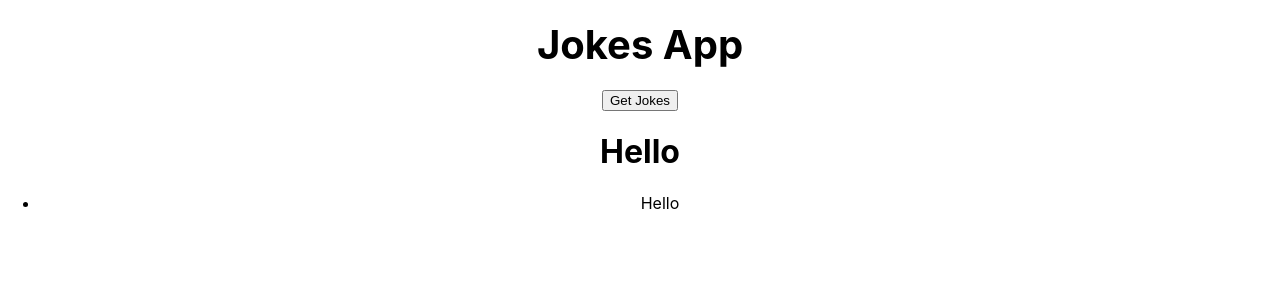
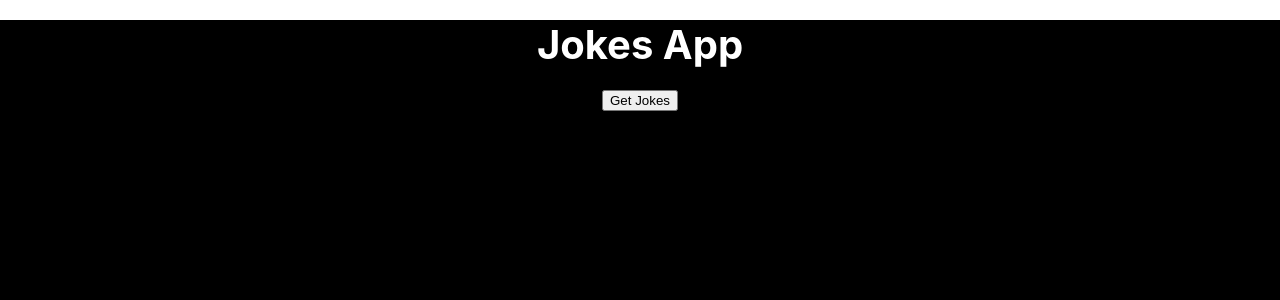
Before and after one commit to Kemosabe2911/Jokes-app, a React (Create React App) app in the folder jokes-app/: page / in a window 1280 px wide. Shown: the top 300 px of the page. Built offline with nearby package versions, Linux system fonts and the light colour scheme.

Commit message:
Update body tag

```diff
--- a/jokes-app/public/index.html
+++ b/jokes-app/public/index.html
@@ -12,6 +12,12 @@
     <link rel="apple-touch-icon" href="%PUBLIC_URL%/logo192.png" />
 
     <link rel="manifest" href="%PUBLIC_URL%/manifest.json" />
+    <style>
+      body{
+        margin: 0;
+        padding: 0;
+      }
+    </style>
     <title>Jokes App</title>
   </head>
   <body>
--- a/jokes-app/src/App.css
+++ b/jokes-app/src/App.css
@@ -1,6 +1,10 @@
 .App {
   text-align: center;
   min-height: 100vh;
+  color: #ffffff;
+  margin: 0;
+  padding: 0;
+  background-color: #000000;
 }
 
 .App-header {
@@ -10,6 +14,5 @@
   justify-content: center;
   font-size: 40px;
   margin: 20px 0px;
-  color: #000000;
   font-weight: bold;
 }
--- a/jokes-app/src/components/DisplayJokes.js
+++ b/jokes-app/src/components/DisplayJokes.js
@@ -1,4 +1,5 @@
 import React from 'react'
+import '../App.css';
 
 const DisplayJokes = ({result}) =>{
     var jokes=[];
@@ -14,13 +15,11 @@ const DisplayJokes = ({result}) =>{
     console.log(items);
     return(
         <div className="output">
-            <h1>Hello</h1>
-        <ul>
-            {items.map((data) =>{
-                <li>{data}</li>
-            })}
-            <li>Hello</li>
-        </ul>
+            <ul>
+                {items.map((data) =>(
+                    <li key={data}>{data}</li>
+                ))}
+            </ul>
         </div>
     )
 }
```
Also changed, not shown: 1 other file (tests, documents, lock files or other folders).
